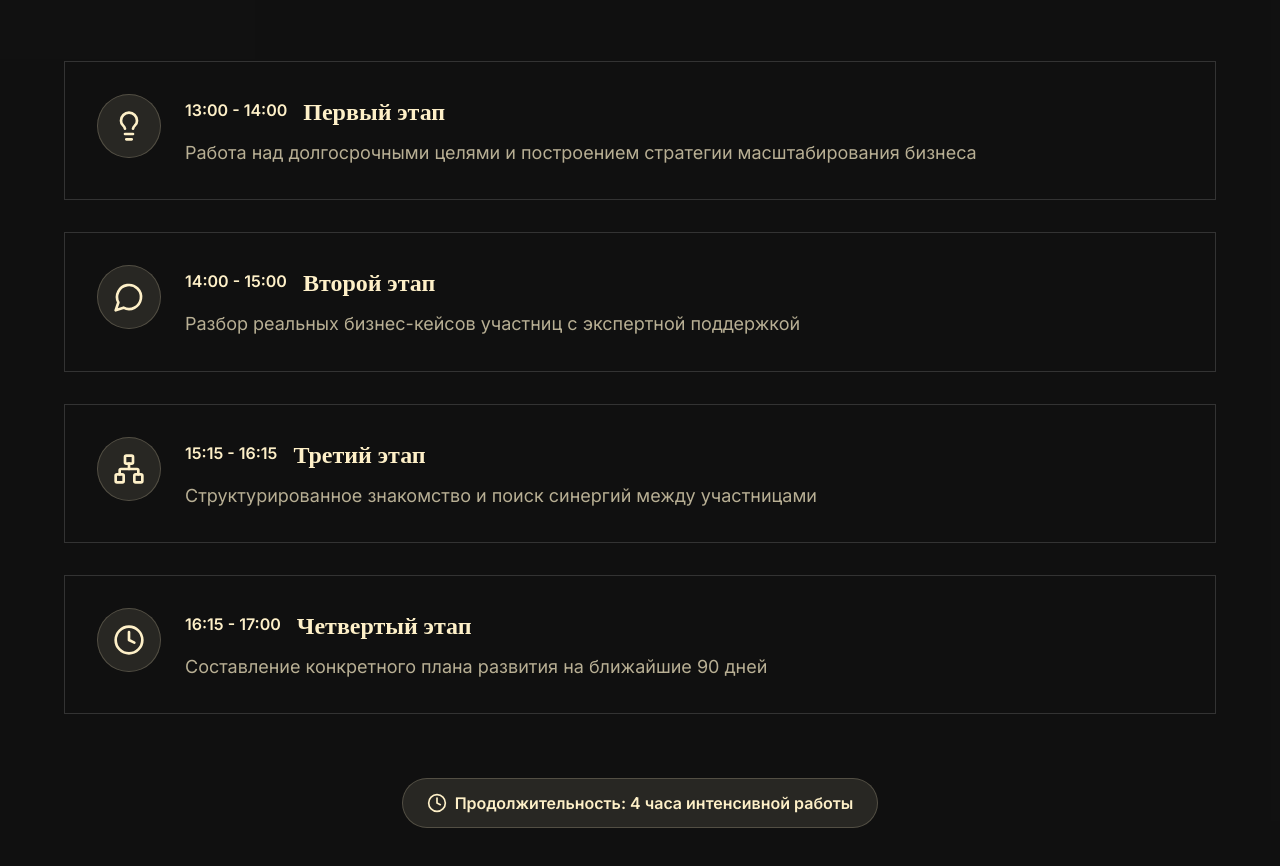
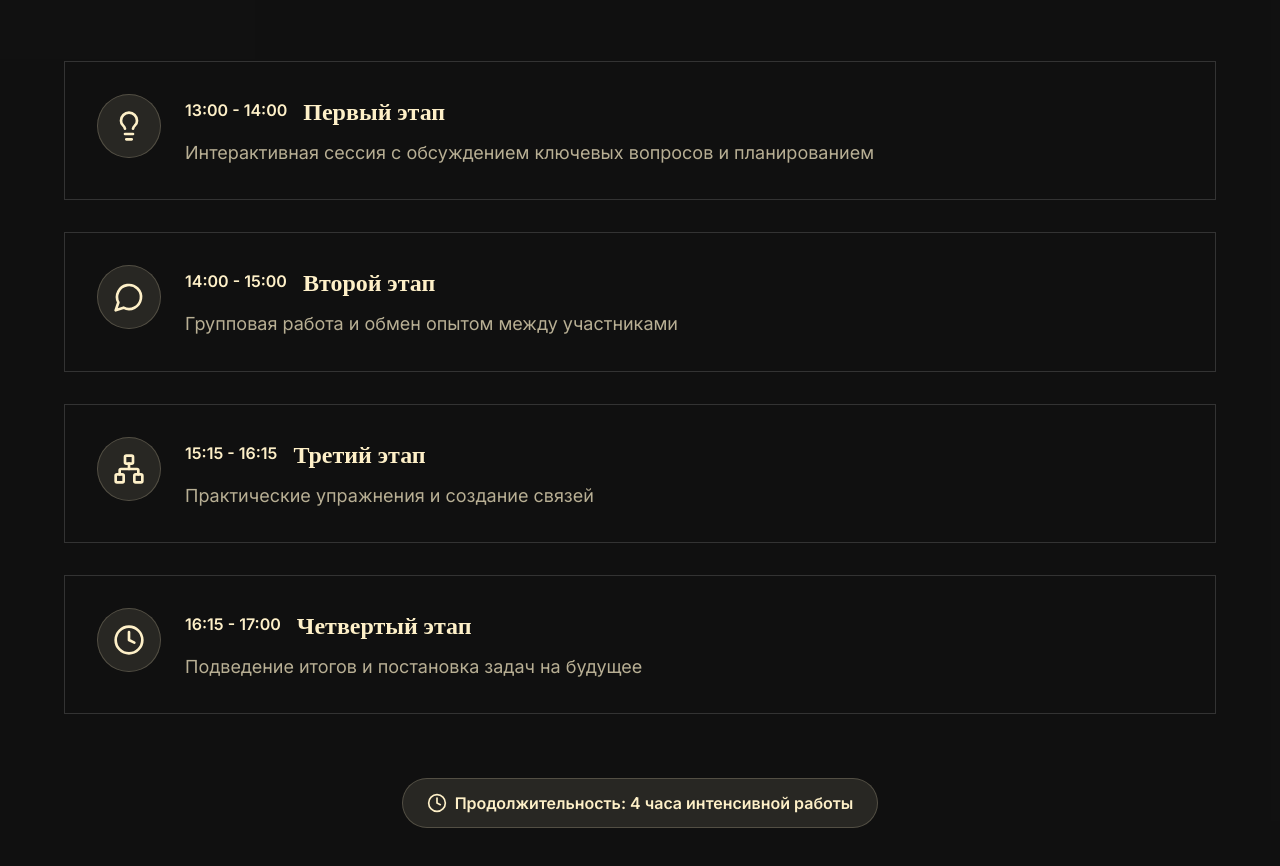
Before and after one commit to lenakor45/golden-mindset-landing, a React (Vite) app: page / in a window 1280 px wide. Shown: the part 1720-2586 px from the top of the page. Built offline with nearby package versions, Linux system fonts and the light colour scheme; the HTML template or start-up script is replaced by a standard one.

Commit message:
Make program descriptions anonymous

```diff
--- a/src/components/ProgramSection.tsx
+++ b/src/components/ProgramSection.tsx
@@ -6,25 +6,25 @@ const ProgramSection = () => {
       icon: Lightbulb,
       time: "13:00 - 14:00",
       title: "Первый этап",
-      description: "Работа над долгосрочными целями и построением стратегии масштабирования бизнеса"
+      description: "Интерактивная сессия с обсуждением ключевых вопросов и планированием"
     },
     {
       icon: MessageCircle,
       time: "14:00 - 15:00",
       title: "Второй этап",
-      description: "Разбор реальных бизнес-кейсов участниц с экспертной поддержкой"
+      description: "Групповая работа и обмен опытом между участниками"
     },
     {
       icon: Network,
       time: "15:15 - 16:15",
       title: "Третий этап",
-      description: "Структурированное знакомство и поиск синергий между участницами"
+      description: "Практические упражнения и создание связей"
     },
     {
       icon: Clock,
       time: "16:15 - 17:00",
       title: "Четвертый этап",
-      description: "Составление конкретного плана развития на ближайшие 90 дней"
+      description: "Подведение итогов и постановка задач на будущее"
     }
   ];
 
```
